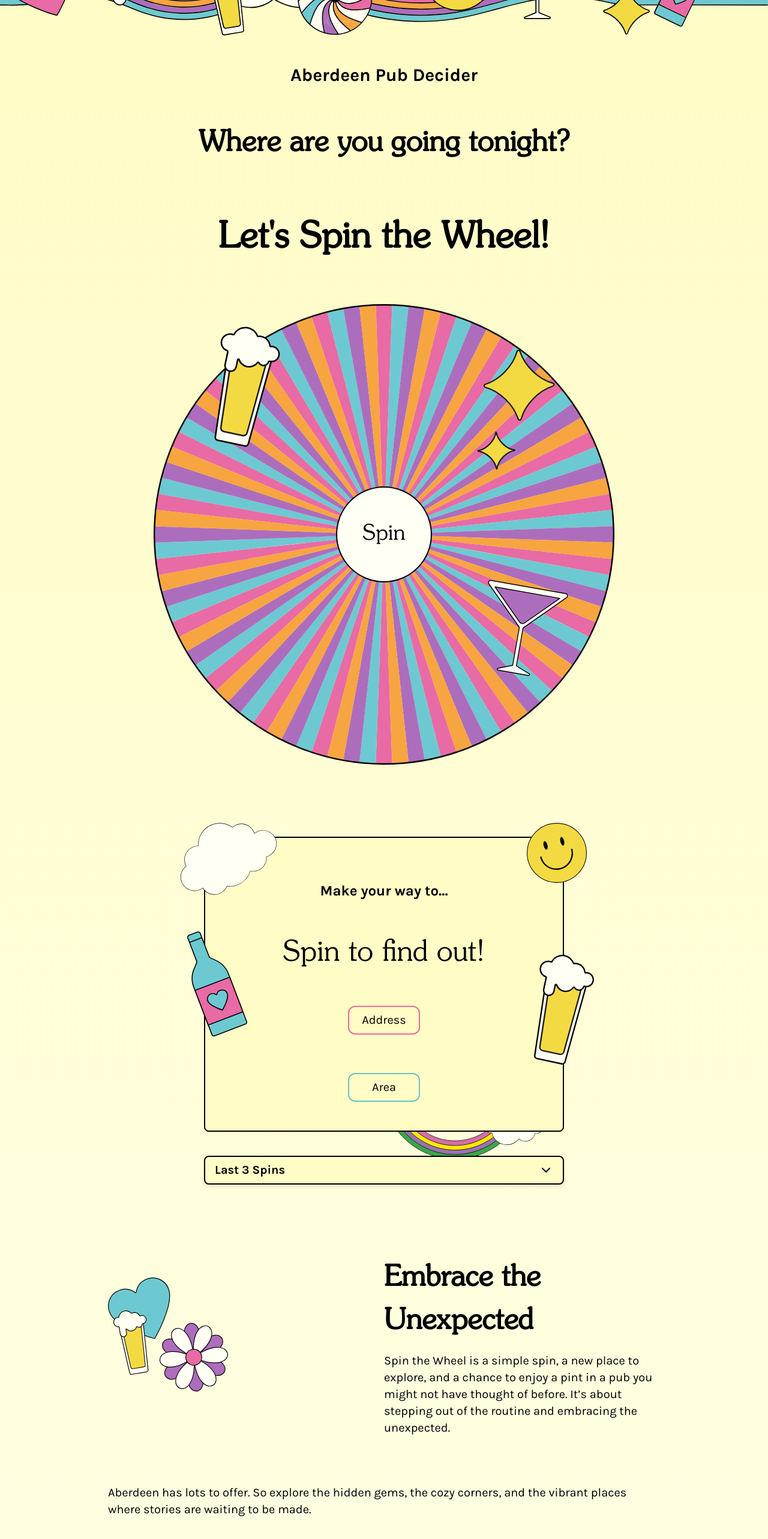
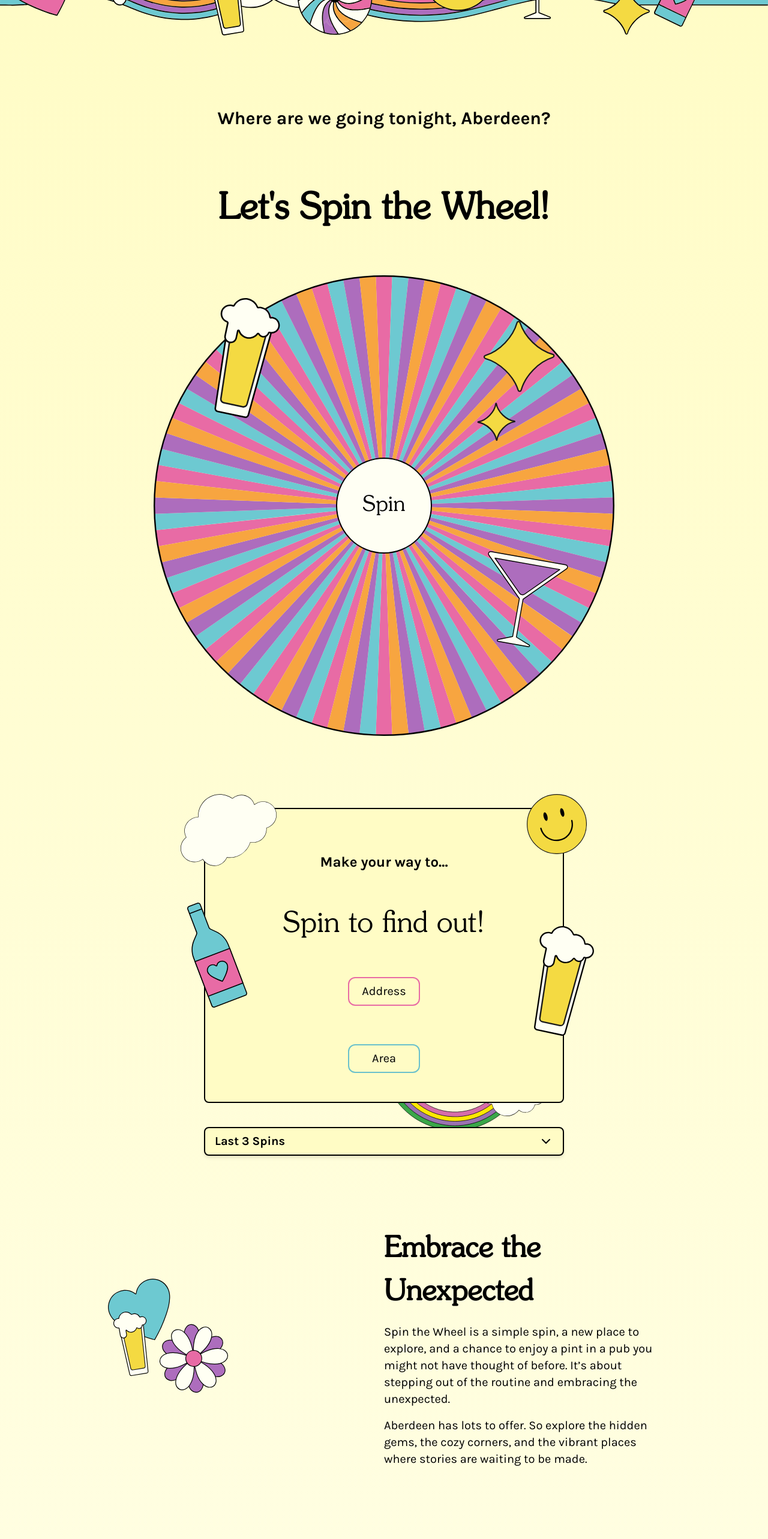
Before and after one commit to donald-macritchie/abdnpubgen, a React (Vite) app in the folder abdnpubgen/: page / in a window 1280 px wide. Shown: the part 134-2700 px from the top of the page at 60% size. Built offline with nearby package versions, Linux system fonts and the light colour scheme.

Commit message:
final changes

```diff
--- a/abdnpubgen/src/components/Banner/Banner.jsx
+++ b/abdnpubgen/src/components/Banner/Banner.jsx
@@ -13,12 +13,11 @@ const Banner = () => {
         <img src={topBanner} alt="" />
       </div>
       <div>
+        <p className="karla font-bold text-xl md:text-2xl lg:text-3xl text-center mt-6 p-6"></p>
         <p className="karla font-bold text-xl md:text-2xl lg:text-3xl text-center mt-6 p-6">
-          Aberdeen Pub Decider
+          Where are we going tonight, Aberdeen?
         </p>
-        <p className="souvenir font-bold text-3xl md:text-4xl lg:text-5xl text-center mt-6 p-6">
-          Where are you going tonight?
-        </p>
+
         <p className="souvenir font-bold text-3xl md:text-4xl lg:text-6xl text-center p-8 md:p-12 lg:p-20">
           Let&apos;s Spin the Wheel!
         </p>
--- a/abdnpubgen/src/components/GeneralInfo/GeneralInfo.jsx
+++ b/abdnpubgen/src/components/GeneralInfo/GeneralInfo.jsx
@@ -29,15 +29,17 @@ const GeneralInfo = () => {
             before. It’s about stepping out of the routine and embracing the
             unexpected.
           </p>
+          <p className="mt-4 karla md:text-xl">
+            Aberdeen has lots to offer. So explore the hidden gems, the cozy
+            corners, and the vibrant places where stories are waiting to be
+            made.
+          </p>
         </div>
       </div>
 
       {/* Middle Section: Always Centered */}
       <div className="text-left p-10 md:text-xl">
-        <p className="karla">
-          Aberdeen has lots to offer. So explore the hidden gems, the cozy
-          corners, and the vibrant places where stories are waiting to be made.
-        </p>
+        <p className="karla"></p>
       </div>
 
       {/* Bottom Section: Text Left, Image Right (or centered on small screens) */}
```
